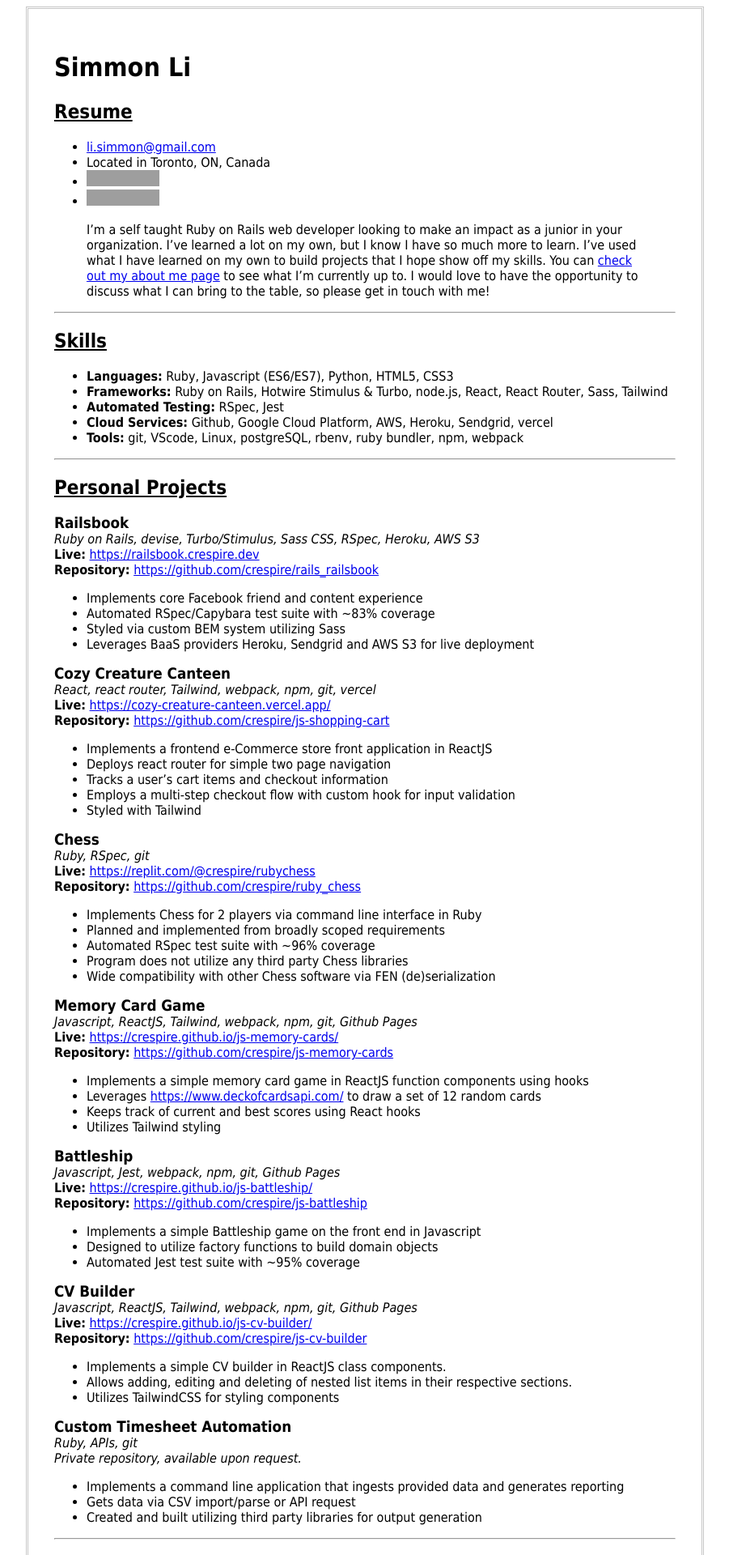
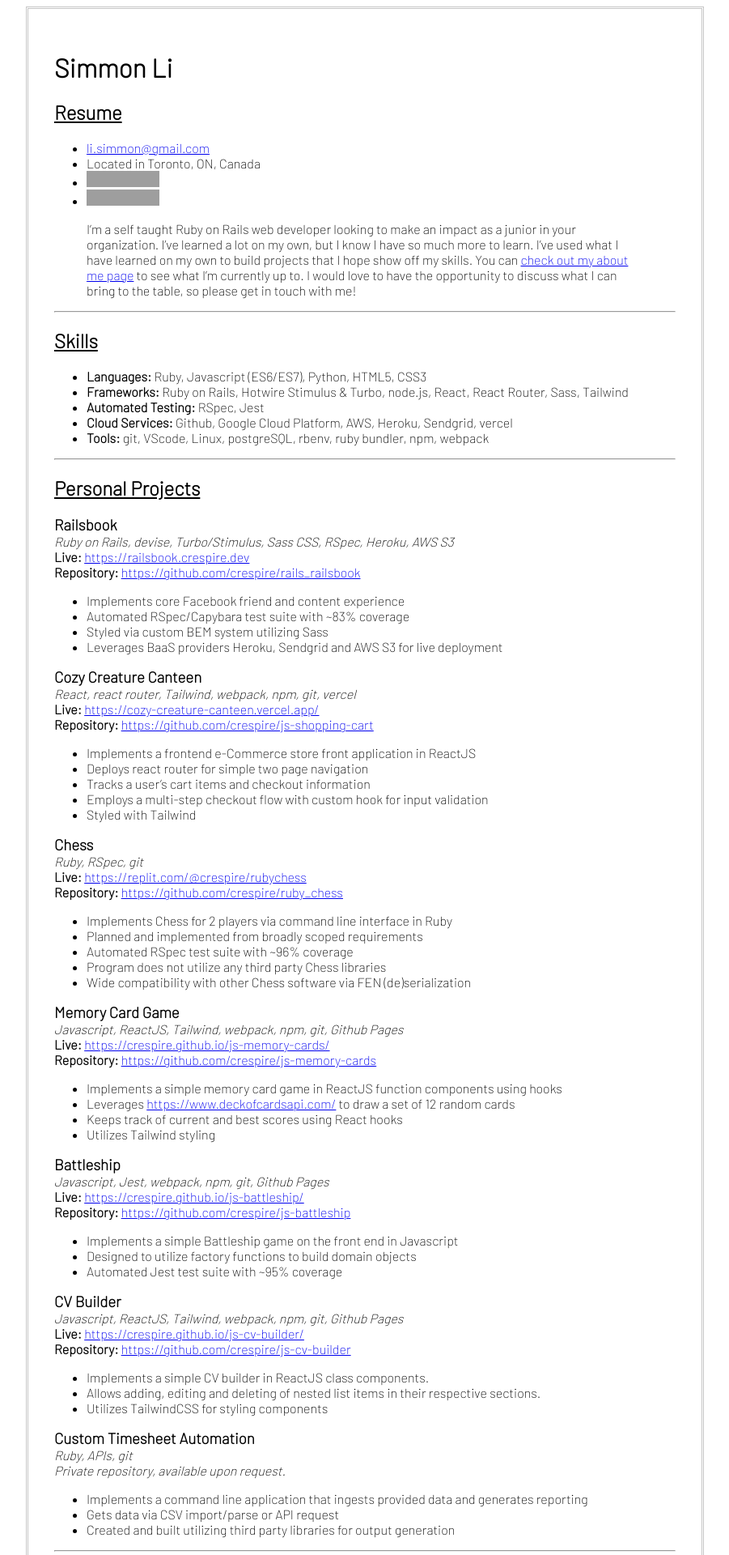
Before and after one commit to crespire/crespire, a Jekyll site: the page built from resume.md, in a window 1280 px wide. Shown: the top 1920 px of the page at 81% size, without its empty margins (189-1090 px from the left). Built offline with Jekyll 4.4.1, drawn with Linux system fonts in a browser that asks for light colours; our own code applies the rules of GitHub Pages for plain Markdown files; grey boxes are pictures that could not be loaded.

Commit message:
style: add typeface to match resume

```diff
--- a/assets/css/styles.css
+++ b/assets/css/styles.css
@@ -1,8 +1,10 @@
+@import url('https://fonts.googleapis.com/css2?family=Barlow:wght@200&display=swap');
+
 body {
   display: flex;
   align-items: center;
   justify-content: center;
-  font-family: Tahoma, sans-serif;
+  font-family: 'Barlow', sans-serif;
 }
 
 .main {
```
